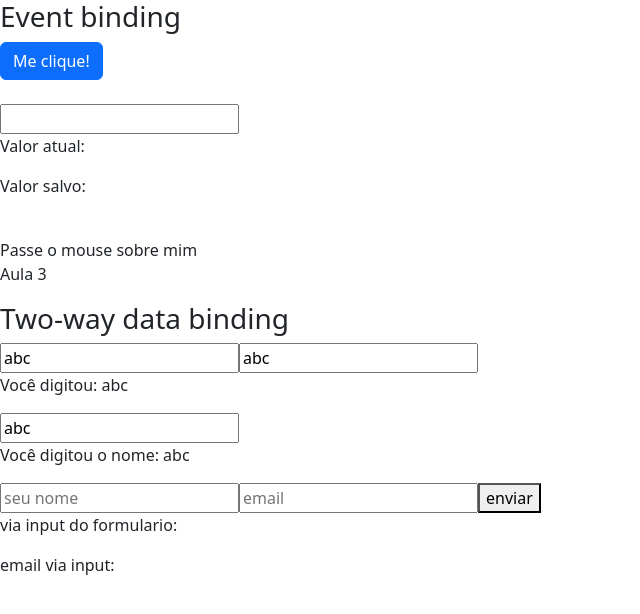
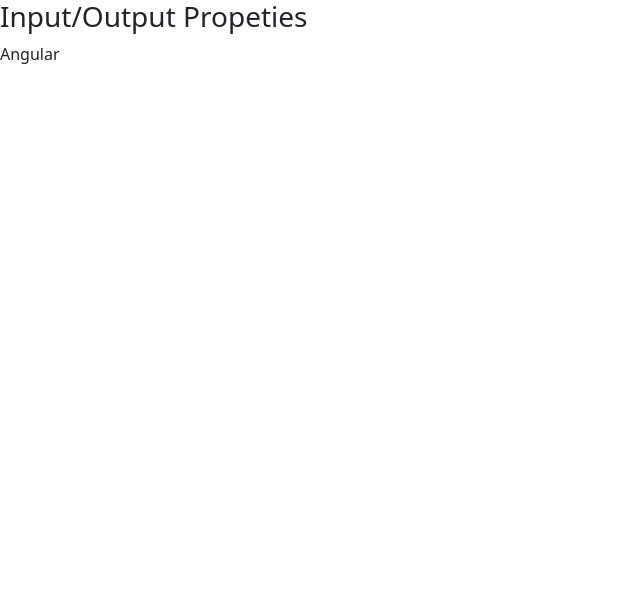
Before and after one commit to EvertuLima/ex-data-binding, an Angular app: page / in a window 1280 px wide. Shown: the top 614 px of the page, without its empty margins (0-640 px from the left). Built offline with nearby package versions, Linux system fonts and the light colour scheme.

Commit message:
data-binding com angular

```diff
--- a/src/app/app.module.ts
+++ b/src/app/app.module.ts
@@ -5,11 +5,13 @@
 import { AppComponent } from './app.component';
 import { DataBindingComponent } from './data-binding/data-binding.component';
 import { FormsModule } from '@angular/forms';
+import { InputPropetyComponent } from './input-propety/input-propety.component';
 
 @NgModule({
   declarations: [
     AppComponent,
-    DataBindingComponent
+    DataBindingComponent,
+    InputPropetyComponent
   ],
   imports: [
     BrowserModule,
--- a/src/app/data-binding/data-binding.component.html
+++ b/src/app/data-binding/data-binding.component.html
@@ -66,7 +66,7 @@
     </article> -->
 
 
-
+<!--
         <article>
         <h3>Event binding</h3>
 
@@ -109,11 +109,7 @@
                     (input)="nome = campoOne.value"
                     #campoOne
                 >
-                <!-- <input type="text"
-                [ngModel]="nome"
-                (change)="nome = $event"
-                #campoOne
-                > -->
+
 
                 <input type="text" [(ngModel)]="nome">
 
@@ -140,4 +136,13 @@
     <button>enviar</button>
 </form>
 <p> via input do formulario: {{nome2}}</p>
-<p>email via input: {{email}}</p>
+<p>email via input: {{email}}</p> -->
+
+
+<section class="input-output-properties">
+
+    <article>
+        <h3>Input/Output Propeties</h3>
+        <app-curso [nome]="nomeDoCurso"></app-curso>
+    </article>
+</section>
--- a/src/app/data-binding/data-binding.component.ts
+++ b/src/app/data-binding/data-binding.component.ts
@@ -27,6 +27,10 @@
   nome: any = 'abc';
   nome2 = ""
   email = ""
+  nomeDoCurso = "Angular"
+
+
+
   getValor(){
     return 1;
   }
--- /dev/null
+++ b/src/app/input-propety/input-propety.component.html
@@ -0,0 +1,3 @@
+<p>
+    {{ nomeCurso }}
+</p>
--- /dev/null
+++ b/src/app/input-propety/input-propety.component.ts
@@ -0,0 +1,12 @@
+import { Component, Input } from '@angular/core';
+
+@Component({
+  selector: 'app-curso',
+  templateUrl: './input-propety.component.html',
+  styleUrls: ['./input-propety.component.css'],
+  inputs: ['nomeCurso:nome']
+})
+export class InputPropetyComponent {
+  // @Input('nome')
+  nomeCurso: string = "";
+}
```
Also changed, not shown: src/app/input-propety/input-propety.component.css (added), 1 other file (tests, documents, lock files or other folders).
